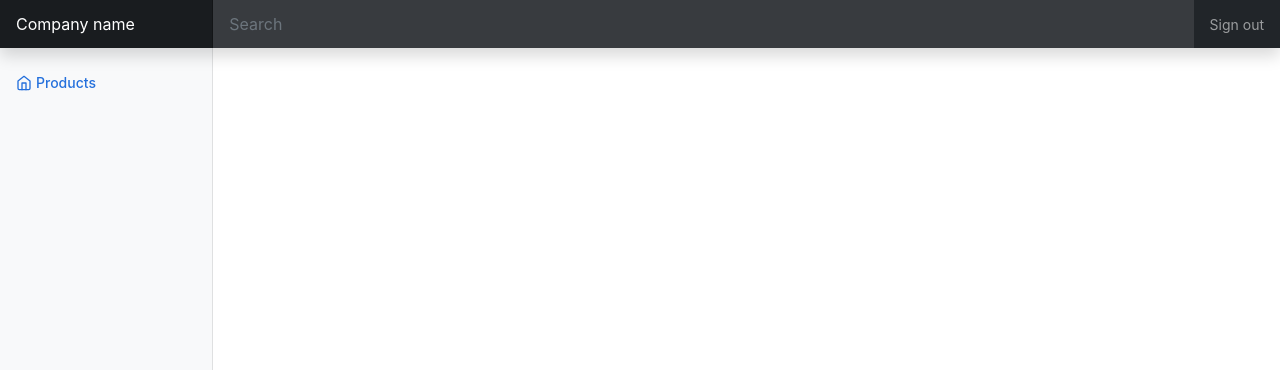
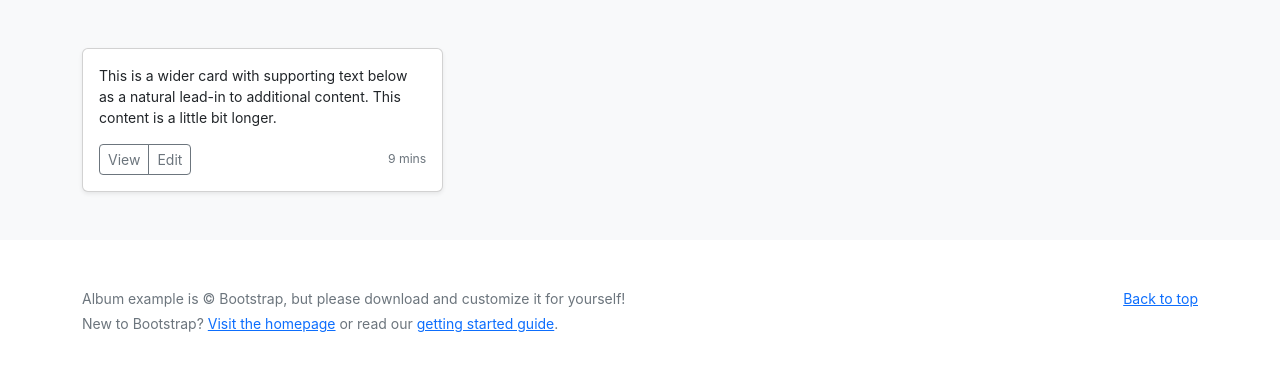
Before and after one commit to prateekmohanty63/microservice_fiesta_react, a React (Create React App) app: page / in a window 1280 px wide. Shown: the top 370 px of the page. Built offline with nearby package versions, Linux system fonts and the light colour scheme.

Commit message:
Products completed

```diff
--- a/src/App.tsx
+++ b/src/App.tsx
@@ -1,42 +1,28 @@
 import React from 'react';
 import './App.css';
-import Nav from './components/Nav';
-import Menu from './components/Menu';
-import Product from './admin/Products';
+
 import Products from './admin/Products';
 import { BrowserRouter, Routes, Route } from "react-router-dom";
+import Main from './main/Main';
 
 function App() {
   return (
     <div className="App">
-      <body cz-shortcut-listen="true">
 
-      <Nav />
 
-        <div className="container-fluid">
-          <div className="row">
-
-           <Menu />
-
-            <main className="col-md-9 ms-sm-auto col-lg-10 px-md-4"><div className="chartjs-size-monitor"><div className="chartjs-size-monitor-expand"><div className=""></div></div><div className="chartjs-size-monitor-shrink"><div className=""></div></div></div>
 
               <BrowserRouter>
 
               <Routes>
+              <Route path='/' element={<Main />}/>
               <Route path='/admin/products' element={<Products />}/>
               </Routes>
               </BrowserRouter>
 
-            </main>
-          </div>
+
         </div>
 
 
-
-
-
-      </body>
-    </div>
   );
 }
 
--- a/src/admin/Products.tsx
+++ b/src/admin/Products.tsx
@@ -1,7 +1,9 @@
 import React from "react";
+import Wrapper from "./Wrapper";
 
 const Products=()=>{
    return(
+       <Wrapper>
        <div>
             <h2>Section title</h2>
               <div className="table-responsive">
@@ -28,6 +30,7 @@ const Products=()=>{
                 </table>
               </div>
        </div>
+       </Wrapper>
    )
 }
 
--- /dev/null
+++ b/src/admin/Wrapper.tsx
@@ -0,0 +1,25 @@
+import React, { PropsWithChildren } from "react";
+import Nav from "./components/Nav";
+import Menu from "./components/Menu";
+
+const Wrapper=(props: PropsWithChildren<any>)=>{
+    return (
+<div>
+      <Nav />
+
+      <div className="container-fluid">
+        <div className="row">
+
+         <Menu />
+
+          <main className="col-md-9 ms-sm-auto col-lg-10 px-md-4"><div className="chartjs-size-monitor"><div className="chartjs-size-monitor-expand"><div className=""></div></div><div className="chartjs-size-monitor-shrink"><div className=""></div></div></div>
+
+          {props.children}
+          </main>
+          </div>
+          </div>
+          </div>
+    )
+}
+
+export default Wrapper
--- /dev/null
+++ b/src/main/Main.tsx
@@ -0,0 +1,58 @@
+import React from "react";
+
+
+const Main = () => {
+    return (
+        <div>
+            <body cz-shortcut-listen="true">
+
+                <main>
+
+
+
+                    <div className="album py-5 bg-light">
+                        <div className="container">
+
+                            <div className="row row-cols-1 row-cols-sm-2 row-cols-md-3 g-3">
+                                <div className="col">
+                                    <div className="card shadow-sm">
+
+
+                                        <div className="card-body">
+                                            <p className="card-text">This is a wider card with supporting text below as a natural lead-in to additional content. This content is a little bit longer.</p>
+                                            <div className="d-flex justify-content-between align-items-center">
+                                                <div className="btn-group">
+                                                    <button type="button" className="btn btn-sm btn-outline-secondary">View</button>
+                                                    <button type="button" className="btn btn-sm btn-outline-secondary">Edit</button>
+                                                </div>
+                                                <small className="text-muted">9 mins</small>
+                                            </div>
+                                        </div>
+                                    </div>
+                                </div>
+                            </div>
+                        </div>
+                    </div>
+
+                </main>
+
+                <footer className="text-muted py-5">
+                    <div className="container">
+                        <p className="float-end mb-1">
+                            <a href="#">Back to top</a>
+                        </p>
+                        <p className="mb-1">Album example is © Bootstrap, but please download and customize it for yourself!</p>
+                        <p className="mb-0">New to Bootstrap? <a href="/">Visit the homepage</a> or read our <a href="/docs/5.2/getting-started/introduction/">getting started guide</a>.</p>
+                    </div>
+                </footer>
+
+
+
+
+
+            </body>
+        </div>
+    )
+}
+
+export default Main
```
Also changed, not shown: src/admin/components/Menu.tsx (renamed from src/components/Menu.tsx), src/admin/components/Nav.tsx (renamed from src/components/Nav.tsx).
